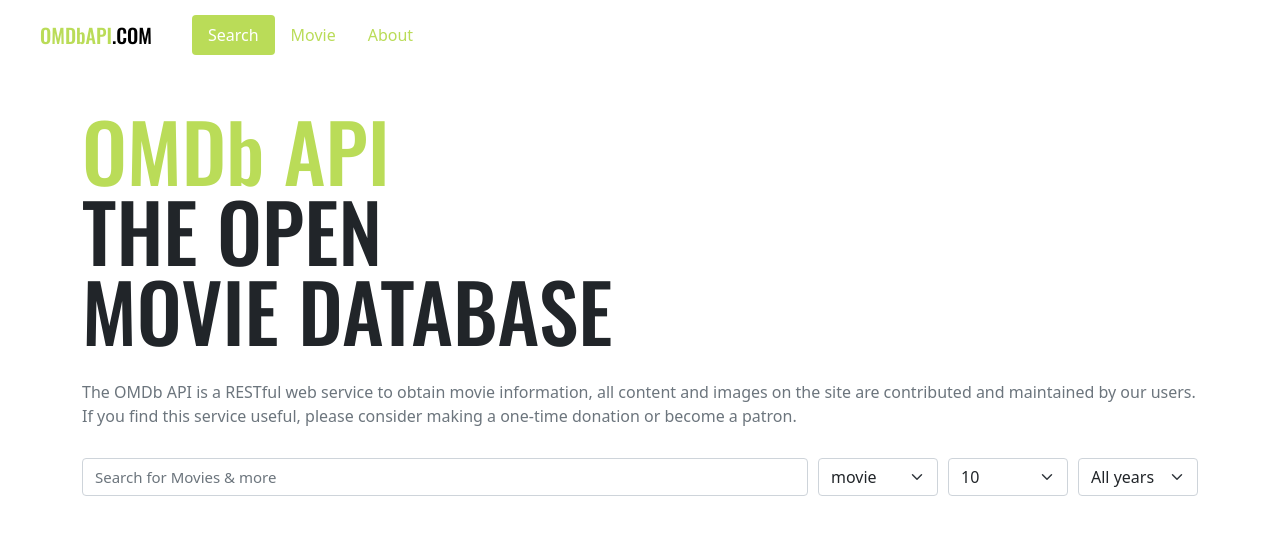
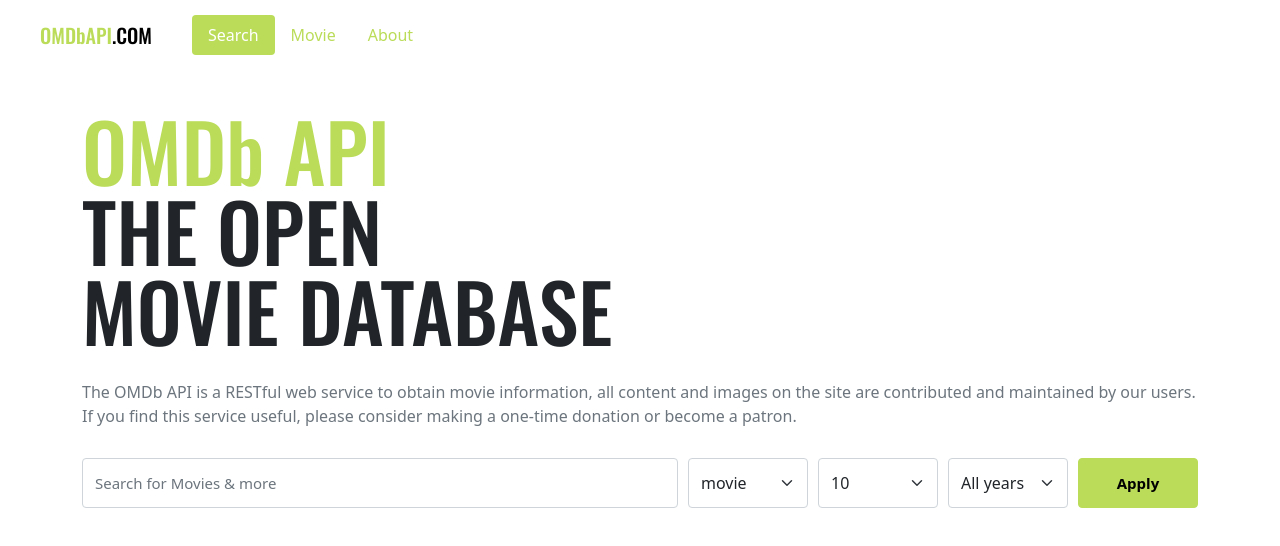
Before and after one commit to iWDNN/movieApp-vue3, a Vue app: page /#/ in a window 1280 px wide. Shown: the top 546 px of the page. Built offline with nearby package versions, Linux system fonts and the light colour scheme.

Commit message:
Search 02 (axios)

```diff
--- a/package.json
+++ b/package.json
@@ -41,6 +41,7 @@
     "webpack-dev-server": "^4.0.0-beta.0"
   },
   "dependencies": {
+    "axios": "^0.21.1",
     "bootstrap": "^5.0.0-beta3",
     "check-updates": "^0.0.1",
     "vue": "^3.2.4",
--- a/src/components/Search.vue
+++ b/src/components/Search.vue
@@ -4,7 +4,8 @@
       class="form-control"
       v-model="title"
       type="text"
-      placeholder="Search for Movies & more" />
+      placeholder="Search for Movies & more"
+      @keyup.enter="apply" />
     <div class="selects">
       <select
         v-for="filter in filters"
@@ -23,9 +24,16 @@
         </option>
       </select>
     </div>
+    <button
+      class="btn btn-primary"
+      @click="apply">
+      Apply
+    </button>
   </div>
 </template>
 <script>
+import axios from 'axios';
+
 export default {
   data(){
     return{
@@ -55,6 +63,13 @@
         }
       ]
     }
+  },
+  methods:{
+    async apply(){ // npm i axios
+      const OMDB_API_KEY = '7035c60c'
+      const res = await axios.get(`https://www.omdbapi.com/?apikey=${OMDB_API_KEY}&s=${this.title}&type=${this.type}&y=${this.year}&page=1`)
+      console.log(res)
+    }
   }
 }
 </script>
@@ -79,5 +94,12 @@
         }
       }
     }
+    .btn{
+      width:120px;
+      height:50px;
+      font-weight: 700;
+      flex-shrink: 0;
+      //flex 비율중 감소하지 않게 만드는 속성
+    }
   }
 </style>
```
Also changed, not shown: 1 other file (tests, documents, lock files or other folders).
